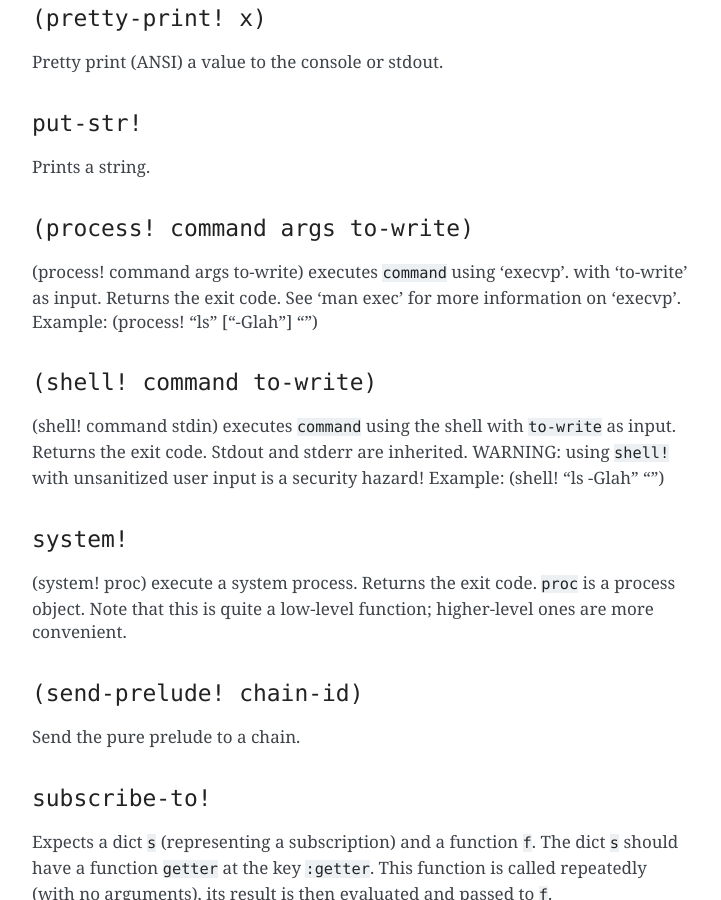
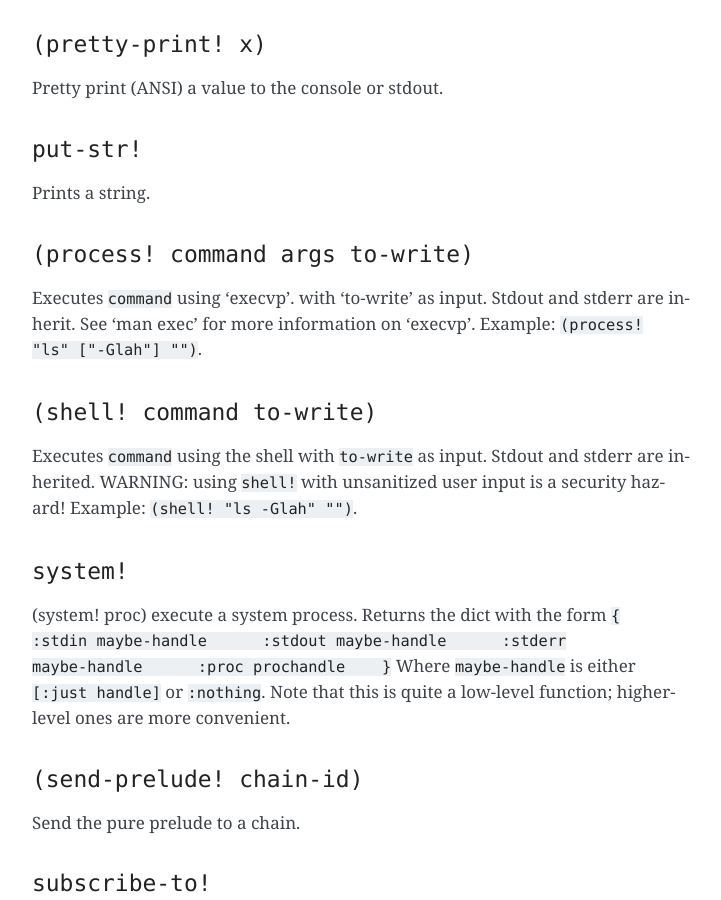
Before and after one commit to radicle-dev/radicle-alpha, a Sphinx documentation site: the page built from docs/source/reference.rst, in a window 1280 px wide and 900 px high, scrolled down 15615 px. Shown: the whole window, without its empty margins (388-1109 px from the left). Built offline with Sphinx 7.4.7, drawn with Linux system fonts in a browser that asks for light colours; pages that are not in the unit, such as notebooks, are missing from menus; some of the changed text lies outside the part shown.

Commit message:
Review fixes

```diff
--- a/docs/source/reference.rst
+++ b/docs/source/reference.rst
@@ -430,7 +430,8 @@ keys as ``d`` but ``f`` applied to all the associated values.
 ~~~~~~~~~~~~
 
 Given a function ``f`` and a dict ``d``, returns a dict with the same
-values as ``d`` but ``f`` applied to all the keys.
+values as ``d`` but ``f`` applied to all the keys. If ``f`` maps two
+keys to the same thing, the greatest key and value are kept.
 
 ``(modify-map key f mp)``
 ~~~~~~~~~~~~~~~~~~~~~~~~~
@@ -501,8 +502,8 @@ Functions for manipulating strings.
 
 Intercalates a string in a list of strings
 
-``(lines x)``
-~~~~~~~~~~~~~
+``(unlines x)``
+~~~~~~~~~~~~~~~
 
 Concatenate a list of strings, with newlines in between.
 
@@ -512,8 +513,8 @@ Concatenate a list of strings, with newlines in between.
 Replace all occurrences of the first argument with the second in the
 third.
 
-``(words x)``
-~~~~~~~~~~~~~
+``(unwords x)``
+~~~~~~~~~~~~~~~
 
 Concatenate a list of strings, with spaces in between.
 
@@ -754,24 +755,25 @@ Prints a string.
 ``(process! command args to-write)``
 ~~~~~~~~~~~~~~~~~~~~~~~~~~~~~~~~~~~~
 
-(process! command args to-write) executes ``command`` using 'execvp'.
-with 'to-write' as input. Returns the exit code. See 'man exec' for more
-information on 'execvp'. Example: (process! "ls" ["-Glah"] "")
+Executes ``command`` using 'execvp'. with 'to-write' as input. Stdout
+and stderr are inherit. See 'man exec' for more information on 'execvp'.
+Example: ``(process! "ls" ["-Glah"] "")``.
 
 ``(shell! command to-write)``
 ~~~~~~~~~~~~~~~~~~~~~~~~~~~~~
 
-(shell! command stdin) executes ``command`` using the shell with
-``to-write`` as input. Returns the exit code. Stdout and stderr are
-inherited. WARNING: using ``shell!`` with unsanitized user input is a
-security hazard! Example: (shell! "ls -Glah" "")
+Executes ``command`` using the shell with ``to-write`` as input. Stdout
+and stderr are inherited. WARNING: using ``shell!`` with unsanitized
+user input is a security hazard! Example: ``(shell! "ls -Glah" "")``.
 
 ``system!``
 ~~~~~~~~~~~
 
-(system! proc) execute a system process. Returns the exit code. ``proc``
-is a process object. Note that this is quite a low-level function;
-higher-level ones are more convenient.
+(system! proc) execute a system process. Returns the dict with the form
+``{ :stdin maybe-handle      :stdout maybe-handle      :stderr maybe-handle      :proc prochandle    }``
+Where ``maybe-handle`` is either ``[:just handle]`` or ``:nothing``.
+Note that this is quite a low-level function; higher-level ones are more
+convenient.
 
 ``(send-prelude! chain-id)``
 ~~~~~~~~~~~~~~~~~~~~~~~~~~~~
```
Also changed, not shown: 7 other files.
